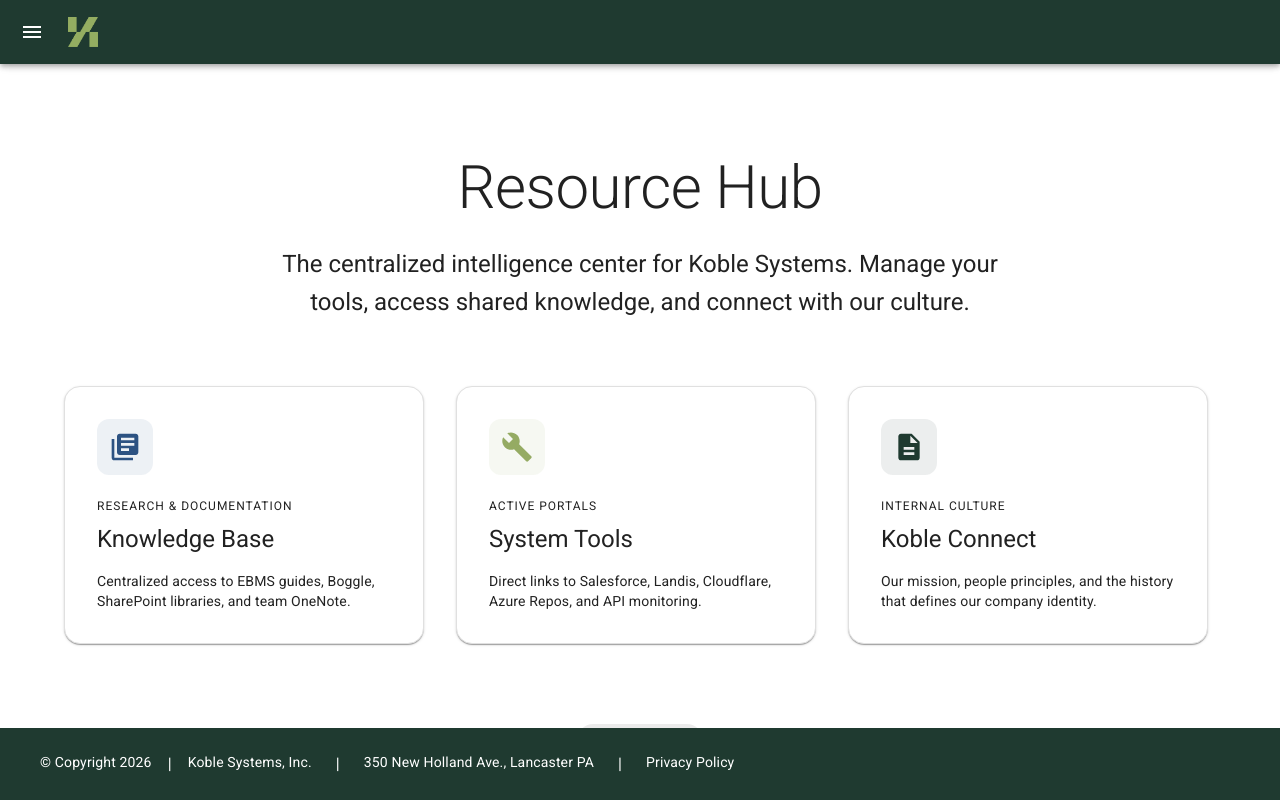
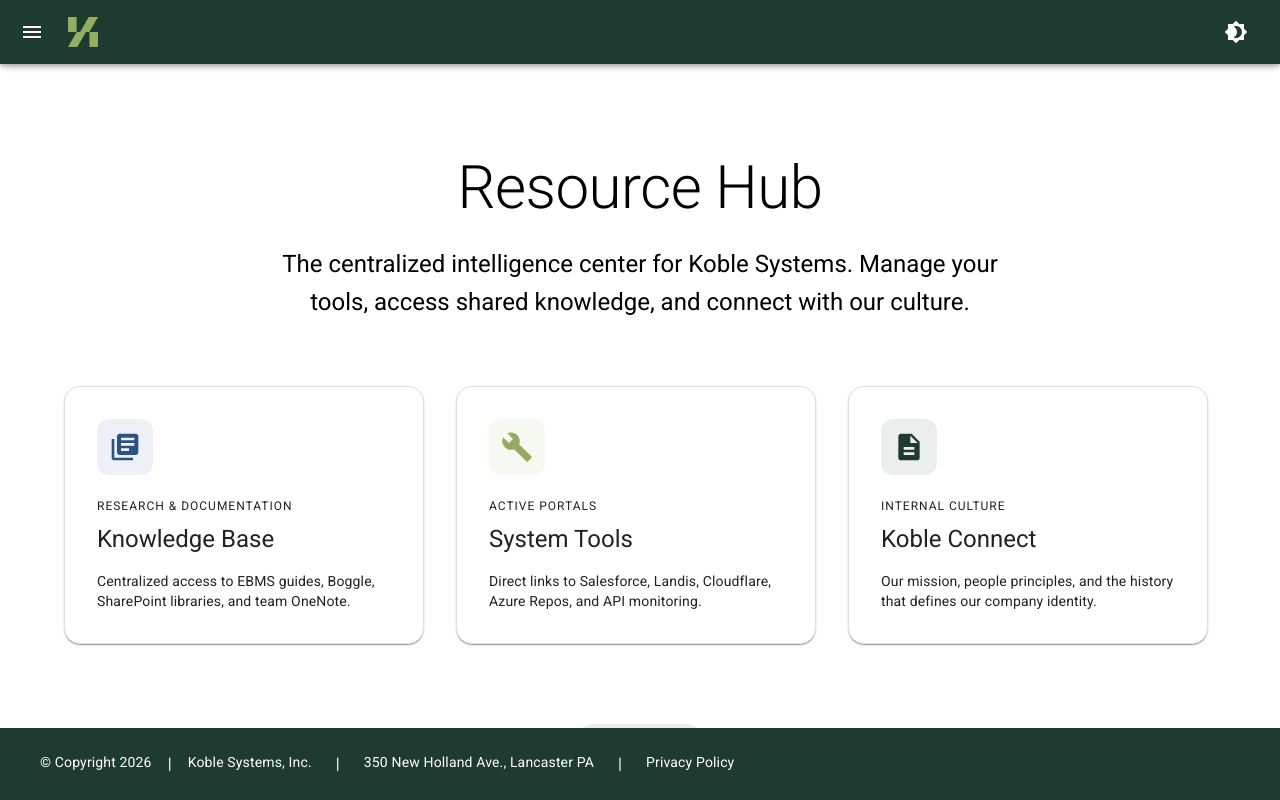
Before and after one commit to mevans-koble/resources, a React (Vite) app: page / in a window 1280 px wide. Built offline with nearby package versions, Linux system fonts and the light colour scheme.

Commit message:
added dark mode

```diff
--- a/src/App.jsx
+++ b/src/App.jsx
@@ -24,6 +24,13 @@ import Tools from './assets/info/Tools';
 export default function App() {
   const [mobileOpen, setMobileOpen] = useState(false);
 
+  // 1. Dark Mode State Logic
+  const [darkMode, setDarkMode] = useState(false);
+
+  const toggleDarkMode = () => {
+    setDarkMode((prev) => !prev);
+  };
+
   return (
     <Router>
       <Box sx={{
@@ -34,12 +41,13 @@ export default function App() {
       }}>
         <CssBaseline />
 
-
+        {/* Pass darkMode props to Navbar if you want to add a toggle icon there */}
         <Navbar
           mobileOpen={mobileOpen}
           onDrawerToggle={() => setMobileOpen(!mobileOpen)}
+          darkMode={darkMode}
+          onToggleDark={toggleDarkMode}
         />
-
 
         <Box
           component="main"
@@ -48,15 +56,17 @@ export default function App() {
             overflowY: 'auto',
             display: 'flex',
             flexDirection: 'column',
-            backgroundColor: '#ffffff'
+            // 2. Dark Mode Conditional Styling (Isolated to the middle)
+            backgroundColor: darkMode ? '#121212' : '#ffffff',
+            color: darkMode ? '#ffffff' : '#000000',
+            transition: 'background-color 0.3s ease, color 0.3s ease'
           }}
         >
-
           <Toolbar />
 
           <Box sx={{ p: 3, flexGrow: 1 }}>
             <Routes>
-              <Route path="/" element={<Home />} />
+              <Route path="/" element={<Home darkMode={darkMode} />} />
               <Route path="/about" element={<Connect />} />
               <Route path="/mission" element={<Mission />} />
               <Route path="/peopleprinciples" element={<PeoplePrinciples />} />
@@ -64,21 +74,18 @@ export default function App() {
               <Route path="/customers" element={<Customers />} />
               <Route path="/roles" element={<Roles />} />
               <Route path="/history" element={<History />} />
-              <Route path="/glossary" element={<Glossary />} />
+              <Route path="/glossary" element={<Glossary darkMode={darkMode} />} />
               <Route path="/business" element={<BusinessProcess />} />
               <Route path="/gtm-overview" element={<Overview />} />
               <Route path="/gtm-devicesupport" element={<DeviceSupport />} />
               <Route path="/gtm-compland" element={<CompLand />} />
               <Route path="/gtm-strengths" element={<Strengths />} />
               <Route path="/customizations" element={<Customizations />} />
-              <Route path="/knowledge" element={<KnowledgeBase />} />
-              <Route path="/tools" element={<Tools />} />
-
-
+              <Route path="/knowledge" element={<KnowledgeBase darkMode={darkMode} />} />
+              <Route path="/tools" element={<Tools darkMode={darkMode} />} />
             </Routes>
           </Box>
         </Box>
-
 
         <Footer sx={{ flexShrink: 0 }} />
       </Box>
--- a/src/assets/components/Navbar.jsx
+++ b/src/assets/components/Navbar.jsx
@@ -7,7 +7,7 @@ import {
 import {
   Description, Menu as MenuIcon, ExpandLess, ExpandMore,
   Info, Stars, AccountTree, Home, Gavel, Public,
-  MenuBook, BusinessCenter, HistoryEdu
+  MenuBook, BusinessCenter, HistoryEdu, Brightness4, Brightness7
 } from '@mui/icons-material';
 import AutoAwesomeIcon from '@mui/icons-material/AutoAwesome';
 import FitnessCenterIcon from '@mui/icons-material/FitnessCenter';
@@ -20,7 +20,8 @@ import koble from '../../koble.png';
 
 const drawerWidth = 240;
 
-const Navbar = ({ mobileOpen, onDrawerToggle }) => {
+// Destructure darkMode and onToggleDark from props
+const Navbar = ({ mobileOpen, onDrawerToggle, darkMode, onToggleDark }) => {
   const location = useLocation();
 
   const [openKoble, setOpenKoble] = useState(false);
@@ -201,16 +202,24 @@ const Navbar = ({ mobileOpen, onDrawerToggle }) => {
               src={Logo}
               alt="Koble Resource Hub"
               sx={{
-                height: { xs: '20px', md: '30px' }, // Scales for mobile vs desktop
+                height: { xs: '20px', md: '30px' },
                 width: 'auto',
                 transition: '0.2s',
                 '&:hover': {
                   opacity: 0.8,
-                  transform: 'scale(1.02)' // Subtle "pop" on hover
+                  transform: 'scale(1.02)'
                 }
               }}
             />
           </MuiLink>
+
+          {/* This Box acts as a spacer to push the toggle to the right */}
+          <Box sx={{ flexGrow: 1 }} />
+
+          {/* Dark Mode Toggle Button */}
+          <IconButton onClick={onToggleDark} color="inherit">
+            {darkMode ? <Brightness7 /> : <Brightness4 />}
+          </IconButton>
         </Toolbar>
       </AppBar>
 
--- a/src/assets/info/Tools.jsx
+++ b/src/assets/info/Tools.jsx
@@ -140,8 +140,9 @@ const Tools = () => {
                 display: 'flex',
                 flexDirection: 'column',
                 transition: '0.3s',
-                '&:hover': { transform: 'translateY(-4px)', boxShadow: '0 8px 24px rgba(0,0,0,0.1)' }
-              }}
+                '&:hover': { transform: 'translateY(-4px)', boxShadow: '0 8px 24px rgba(0,0,0,0.1)' },
+
+            }}
             >
               <CardContent sx={{ flexGrow: 1, p: 3 }}>
                 <Box sx={{ mb: 2, display: 'flex', justifyContent: 'center' }}>
```
